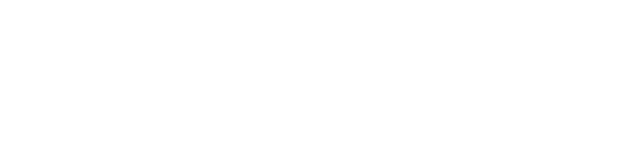
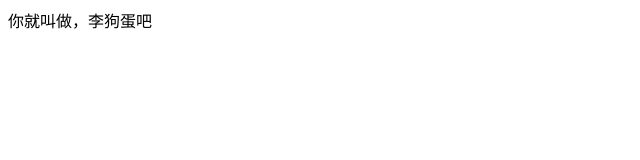
Before and after one commit to ohmyGodwhat/my-project, a plain HTML site: page index.html in a window 1280 px wide. Shown: the whole page, without its empty margins (0-640 px from the left). Drawn offline with Linux system fonts and the light colour scheme.

Commit message:
Update index.html

```diff
--- a/index.html
+++ b/index.html
@@ -7,7 +7,7 @@
     <title>happyfri</title>
   </head>
   <body>
-    <div id="app"></div>
+    <div id="app">你就叫做，李狗蛋吧</div>
     <!-- built files will be auto injected -->
   </body>
 </html>
```
